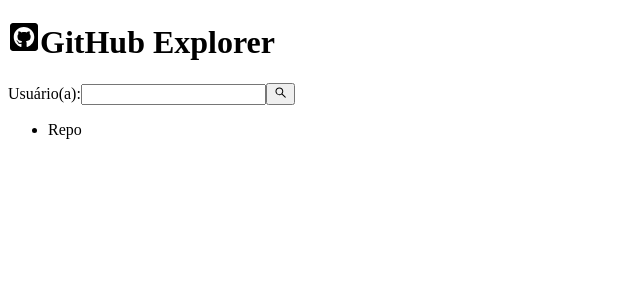
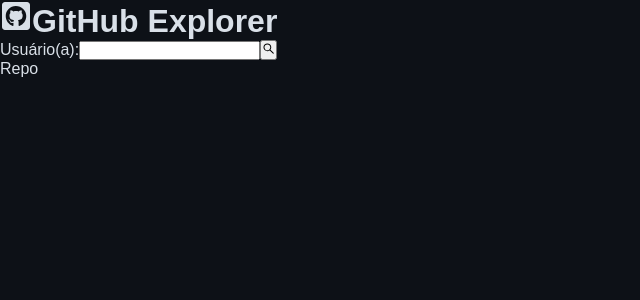
Before and after one commit to joaohenrik03/github-explorer, a React (Vite) app: page / in a window 1280 px wide. Shown: the top 300 px of the page, without its empty margins (0-640 px from the left). Built offline with nearby package versions, Linux system fonts and the light colour scheme.

Commit message:
Global styling created

```diff
--- a/package.json
+++ b/package.json
@@ -16,6 +16,7 @@
   "devDependencies": {
     "@types/react": "^18.0.0",
     "@types/react-dom": "^18.0.0",
+    "@types/styled-components": "^5.1.25",
     "@vitejs/plugin-react": "^1.3.0",
     "typescript": "^4.6.3",
     "vite": "^2.9.9"
--- a/src/App.tsx
+++ b/src/App.tsx
@@ -1,9 +1,11 @@
 import { RepositoryList } from "./components/RepositoryList";
+import { GlobalStyle } from "./styles/global";
 
 export function App() {
   return (
     <>
       <RepositoryList />
+      <GlobalStyle />
     </>
   )
 }
--- /dev/null
+++ b/src/styles/global.ts
@@ -0,0 +1,36 @@
+import { createGlobalStyle } from "styled-components";
+
+export const GlobalStyle = createGlobalStyle`
+    :root {
+        font-size: 62.5%;
+
+        --background-color: #0d1117;
+
+        @media (max-width: 1024px) {
+            font-size: 56.5%;
+        }
+    }
+
+    * {
+        margin: 0;
+        padding: 0;
+        box-sizing: border-box;
+    }
+
+    body, html {
+        height: 100%;
+        width: 100%;
+    }
+
+    body {
+        font-size: 1.6rem;
+        color: #d9e0e8;
+        font-family: 'Poppins', sans-serif;
+
+        background-color: var(--background-color);
+    }
+
+    ul {
+        list-style: none;
+    }
+`
```
Also changed, not shown: 1 other file (tests, documents, lock files or other folders).
